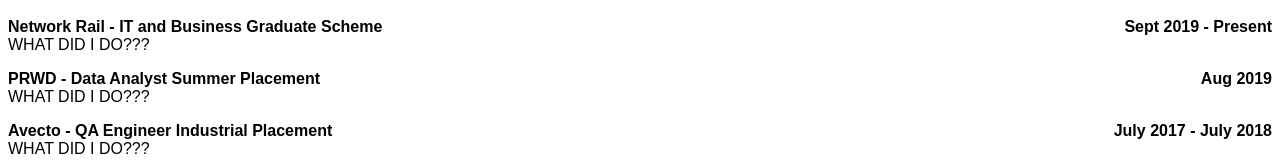
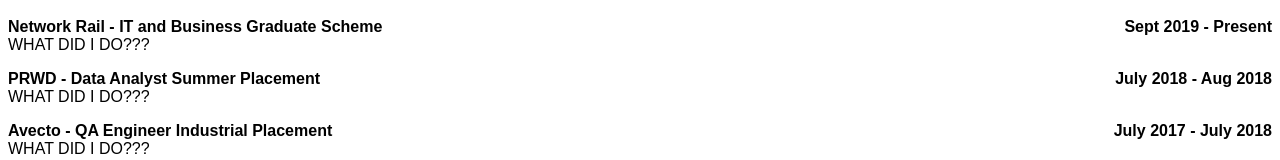
Before and after one commit to richaa-shah/WebCV, a React (Create React App) app: page / in a window 1280 px wide. Shown: the part 592-752 px from the top of the page. Built offline with nearby package versions, Linux system fonts and the light colour scheme.

Commit message:
Edit dates

```diff
--- a/src/Experience/Experience.tsx
+++ b/src/Experience/Experience.tsx
@@ -21,7 +21,7 @@
         <p>
           <div className="formatLine">
             <div> PRWD - Data Analyst Summer Placement</div>
-            <div> Aug 2019 </div>
+            <div> July 2018 - Aug 2018 </div>
           </div>
           WHAT DID I DO???
           <br />
```
